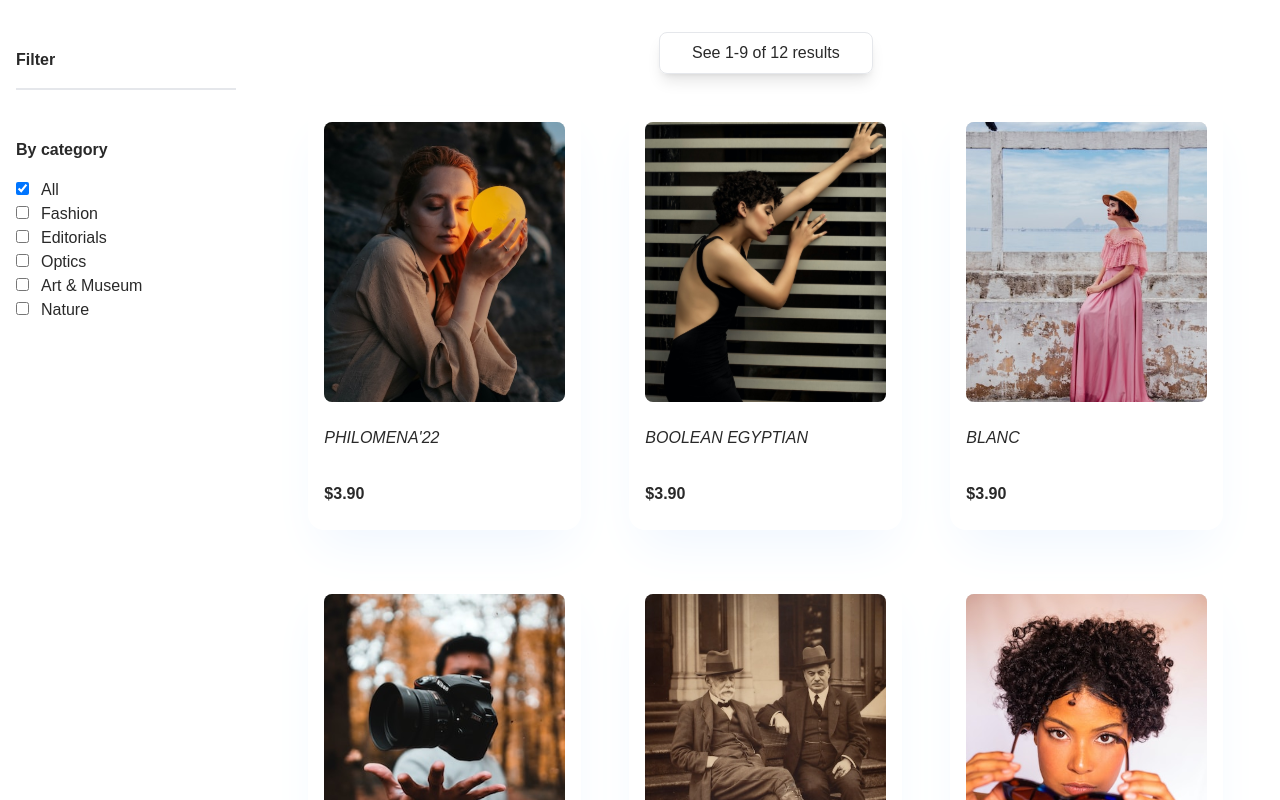
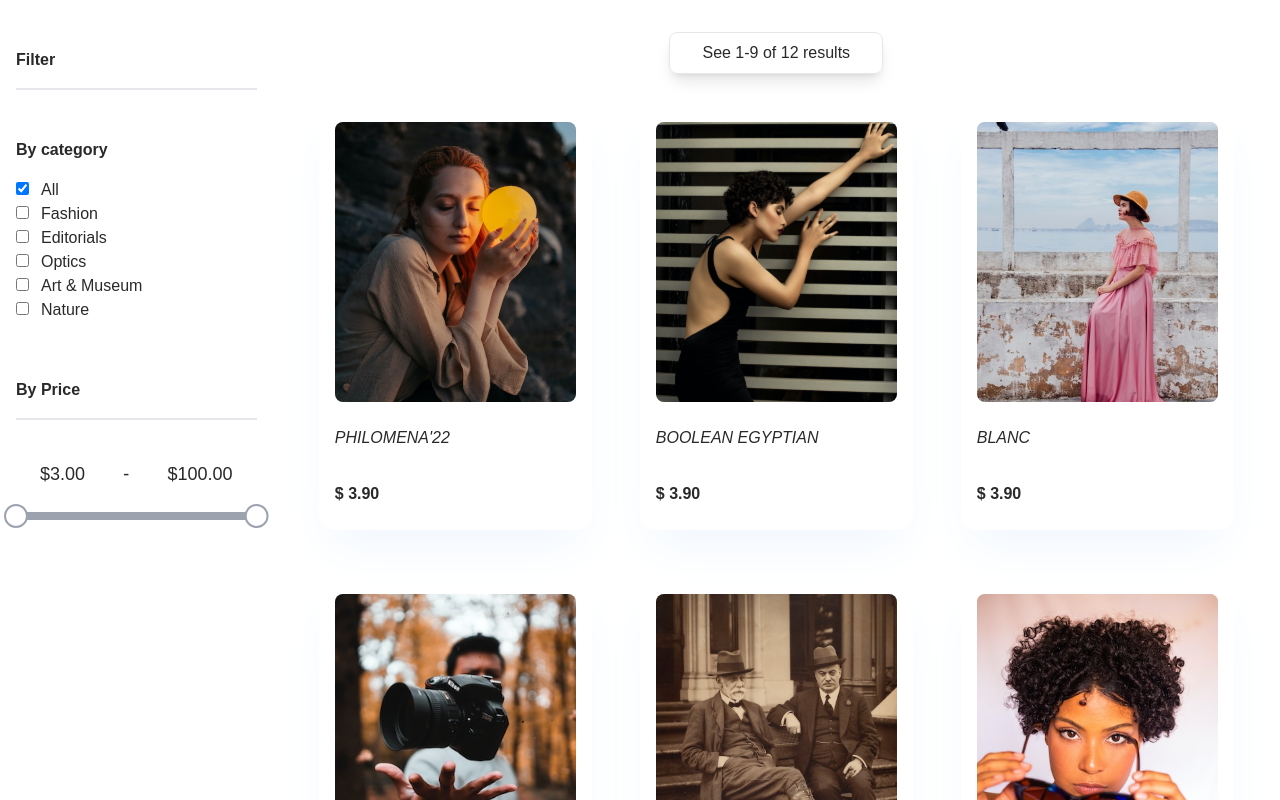
Before and after one commit to Orhmo/Artsy, a Next.js app: page /components/marketplace-layout/artwork in a window 1280 px wide. Shown: the top 800 px of the page. Built offline with nearby package versions, Linux system fonts and the light colour scheme; a web font is replaced by a local one.

Commit message:
Marketplace Page Layout

```diff
--- a/package.json
+++ b/package.json
@@ -23,6 +23,7 @@
     "react": "18.2.0",
     "react-dom": "18.2.0",
     "react-icons": "^4.7.1",
+    "react-range": "^1.8.14",
     "typescript": "4.9.4"
   },
   "devDependencies": {
--- a/pages/components/marketplace-layout/artwork.tsx
+++ b/pages/components/marketplace-layout/artwork.tsx
@@ -3,23 +3,26 @@ import Image from 'next/image';
 
 import { ARTWORKS } from '@/utils/data';
 import Filter from './filter';
+import PriceSlider from './slider';
 
 interface Artwork {
   id: number;
   name: string;
   image: string;
   category: string;
-  price: string;
+  price: number;
 }
 
 const Artworks = (): JSX.Element => {
   const [displayCount, setDisplayCount] = useState<number>(9);
   const [selectedCategories, setSelectedCategories] = useState<Array<string>>(['All']);
+  const [priceRange, setPriceRange] = useState<[number, number]>([3, 100]);
   const totalArtworks: number = ARTWORKS.length;
 
   const categories: Array<string> = ['All', ...new Set(ARTWORKS.map(artwork => artwork.category))];
   const displayedArtworks: Array<Artwork> = ARTWORKS
     .filter(artwork => selectedCategories.includes('All') || selectedCategories.includes(artwork.category))
+    .filter(artwork => artwork.price >= priceRange[0] && artwork.price <= priceRange[1])
     .slice(0, displayCount);
 
   const displayedCountText: string = `See 1-${displayedArtworks.length} of ${totalArtworks} results`;
@@ -59,10 +62,16 @@ const Artworks = (): JSX.Element => {
     setSelectedCategories(newSelectedCategories);
   };
 
+  const handlePriceRangeChange = (values: number[]): void => {
+    setPriceRange([values[0], values[1]]);
+  };
+
   return (
-    <div className='grid grid-flow-col gap-8 m-4'>
+      <div className='grid grid-flow-col gap-8 m-4'>
+          <div>
       <Filter categories={categories} selectedCategories={selectedCategories} handleCategoryChange={handleCategoryChange} />
-
+      <PriceSlider handlePriceRangeChange={handlePriceRangeChange} />
+  </div>
             <div className='flex flex-col justify-center items-center '>
         <div className='text-center mt-4 px-8 py-2 border rounded-lg shadow-lg mb-8'>
           {displayedCountText}
@@ -76,7 +85,7 @@ const Artworks = (): JSX.Element => {
             >
               <Image src={artwork.image} alt='' />
               <h2 className='py-4 uppercase italic'>{artwork.name}</h2>
-              <span className='py-2 font-bold'>{artwork.price}</span>
+              <span className='py-2 font-bold'>$ {artwork.price}</span>
             </div>
           ))}
         </div>
--- /dev/null
+++ b/pages/components/marketplace-layout/slider.tsx
@@ -0,0 +1,54 @@
+import React, { useState } from 'react';
+import { Range } from 'react-range';
+
+interface ArtworkFilterProps {
+  handlePriceRangeChange: (values: number[]) => void;
+}
+
+const ArtworkFilter: React.FC<ArtworkFilterProps> = ({ handlePriceRangeChange }) => {
+  const [values, setValues] = useState([3, 100]);
+
+  const handleValuesChange = (newValues: number[]) => {
+    setValues(newValues);
+    handlePriceRangeChange(newValues);
+  };
+
+  return (
+    <div className='mt-4'>
+      <h1 className='font-bold mb-2 border-b-2 py-4'>By Price</h1>
+          <div className='py-2'>
+
+          <div className='flex justify-between text-lg py-6 px-6'>
+          <span>${values[0].toFixed(2)}</span>
+                  <span className='px-2'>-</span>
+                  <span>${values[1].toFixed(2)}</span>
+        </div>
+        <Range
+          step={0.5}
+          min={3}
+          max={100}
+          values={values}
+          onChange={handleValuesChange}
+          renderTrack={({ props, children }) => (
+            <div
+              {...props}
+              className='h-2 rounded-md bg-gray-400'
+              style={{ display: 'flex', width: '100%' }}
+            >
+              {children}
+            </div>
+          )}
+          renderThumb={({ props }) => (
+            <div
+              {...props}
+              className='h-6 w-6 rounded-full bg-white border-2 border-gray-400'
+            />
+          )}
+        />
+
+      </div>
+    </div>
+  );
+};
+
+export default ArtworkFilter;
--- a/pages/marketplace.tsx
+++ b/pages/marketplace.tsx
@@ -1,4 +1,4 @@
-import React, { useState } from 'react';
+import React from 'react';
 
 import NavBar from './components/navBar';
 import Footer from './components/footer';
--- a/utils/data.tsx
+++ b/utils/data.tsx
@@ -17,84 +17,84 @@ export const ARTWORKS = [
         id: nanoid(),
         image: Artwork_1,
         name: "Philomena'22",
-        price: "$3.90",
+        price: "3.90",
         category: "Fashion",
     },
     {
         id: nanoid(),
         image: Artwork_2,
         name: "Boolean Egyptian",
-        price: "$3.90",
+        price: "3.90",
         category: "Editorials",
     },
     {
         id: nanoid(),
         image: Artwork_3,
         name: "Blanc",
-        price: "$3.90",
+        price: "3.90",
         category: "Fashion",
     },
     {
         id: nanoid(),
         image: Artwork_4,
         name: "Ellipsia",
-        price: "$3.90",
+        price: "3.90",
         category: "Optics",
     },
     {
         id: nanoid(),
         image: Artwork_5,
         name: "The Lawmarkers",
-        price: "$3.90",
+        price: "3.90",
         category: "Art & Museum",
     },
     {
         id: nanoid(),
         image: Artwork_6,
         name: " Veil",
-        price: "$3.90",
+        price: "3.90",
         category: "Optics",
     },
     {
         id: nanoid(),
         image: Artwork_7,
         name: "Alternating",
-        price: "$3.90",
+        price: "3.90",
         category: "Art & Museum",
     },
     {
         id: nanoid(),
         image: Artwork_8,
         name: "Rosemary'22",
-        price: "$3.90",
+        price: "3.90",
         category: "Editorials"
     },
     {
         id: nanoid(),
         image: Artwork_9,
         name: "Beverly",
-        price: "$3.90",
+        price: "3.90",
         category: "Nature",
     },
     {
         id: nanoid(),
         image: Artwork_1,
         name: "Alternating",
-        price: "$3.90",
+        price: "3.90",
         category: "Editorials",
     },
     {
         id: nanoid(),
         image: Artwork_2,
         name: "Rosemary'22",
-        price: "$3.90",
+        price: "3.90",
         category: "Fashion",
     },
     {
         id: nanoid(),
         image: Artwork_3,
         name: "Beverly",
-        price: "$3.90",
+        price: "3.90",
         category: "Editorials",
     },
 ]
```
Also changed, not shown: 1 other file (tests, documents, lock files or other folders).
